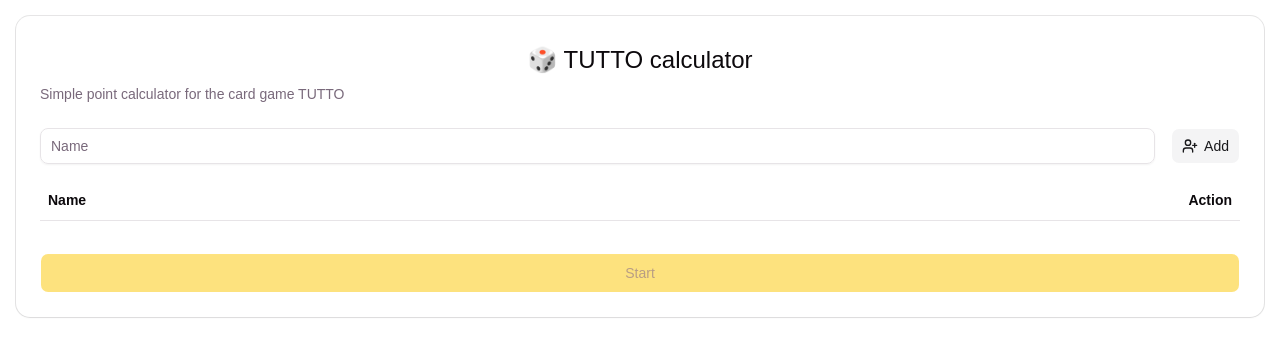
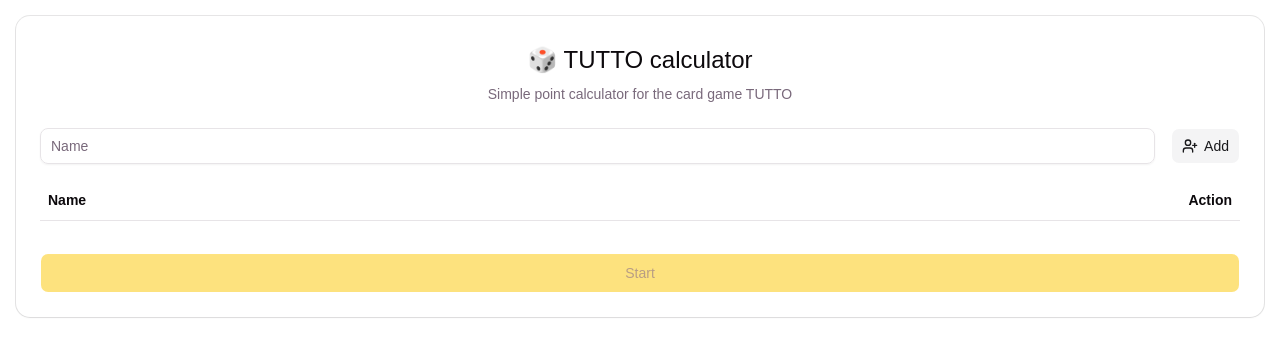
Before and after one commit to FabianEilts/tutto-calculator, a React (Vite) app: page / in a window 1280 px wide. Shown: the top 356 px of the page. Built offline with nearby package versions, Linux system fonts and the light colour scheme.

Commit message:
fix: center starting component subtitle

```diff
--- a/src/features/starting/Starting.tsx
+++ b/src/features/starting/Starting.tsx
@@ -46,7 +46,7 @@
                 <CardTitle className="flex justify-center text-2xl py-1">
                     🎲 TUTTO calculator
                 </CardTitle>
-                <CardDescription>
+                <CardDescription className="flex justify-center">
                     Simple point calculator for the card game TUTTO
                 </CardDescription>
             </CardHeader>
```
